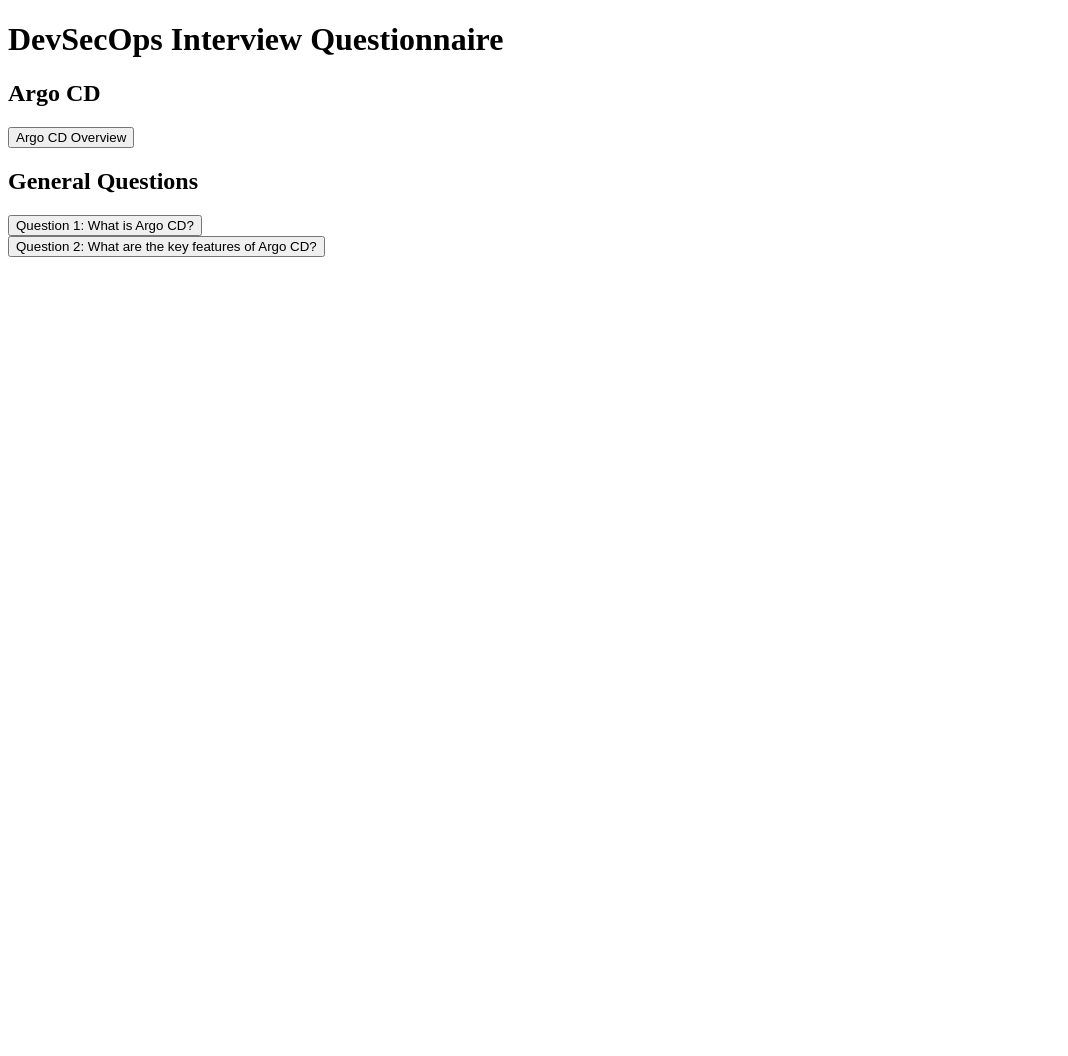
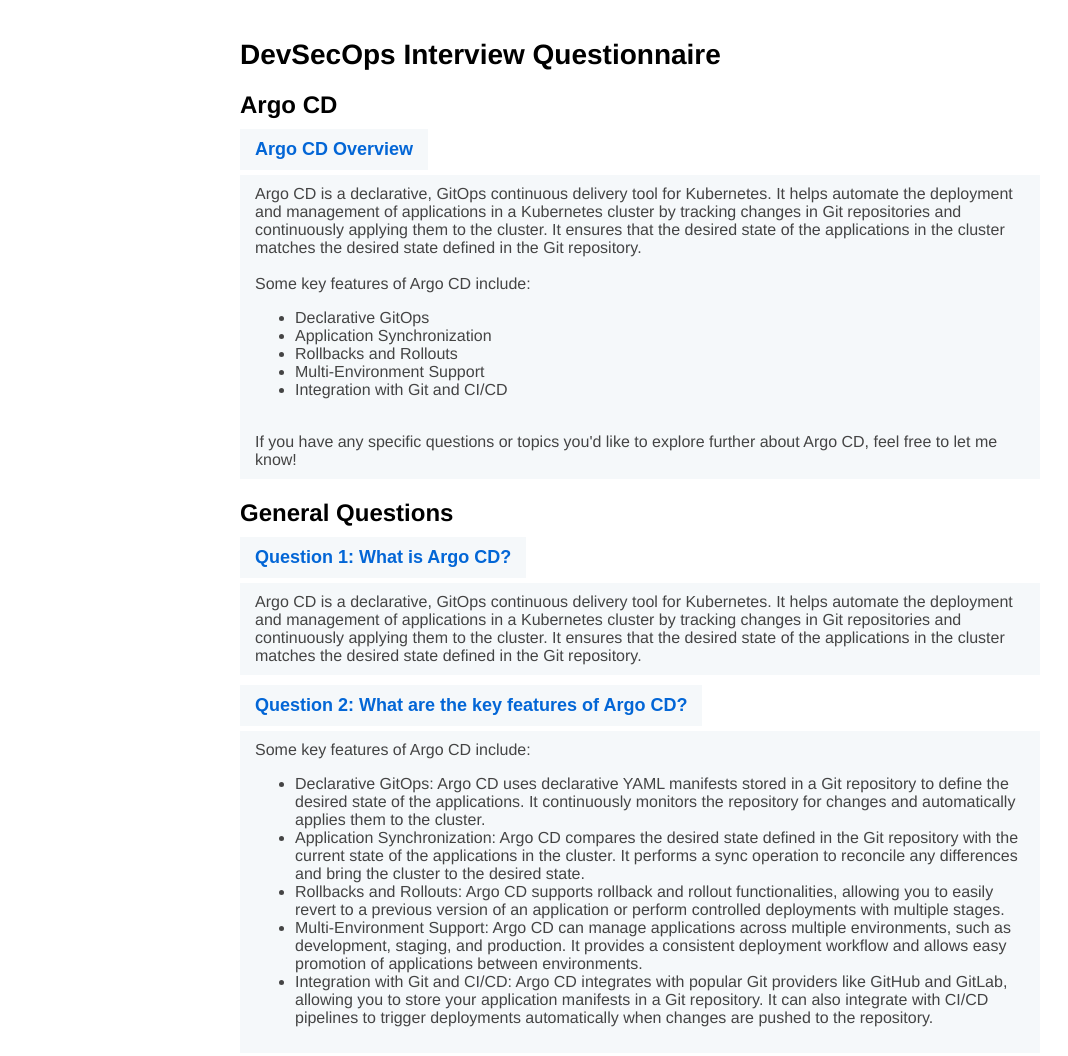
Before and after one commit to rupeshpanwar/DevSecOps-IQ, a plain HTML site: page index.html in a window 1280 px wide. Shown: the whole page, without its empty margins (0-1068 px from the left). Before the commit the page ends 800 px from the top, so only its background shows below. Drawn offline with Linux system fonts and the light colour scheme.

Commit message:
formating

```diff
--- a/index.html
+++ b/index.html
@@ -3,8 +3,40 @@
 <head>
   <title>FAQ</title>
   <style>
+    body {
+      font-family: 'Helvetica Neue', Arial, sans-serif;
+      padding: 20px;
+      max-width: 800px;
+      margin: 0 auto;
+    }
+
+    h1 {
+      font-size: 28px;
+      margin-bottom: 20px;
+    }
+
+    h2 {
+      font-size: 24px;
+      margin-bottom: 10px;
+    }
+
+    button {
+      background-color: #f5f8fa;
+      color: #0366d6;
+      font-size: 18px;
+      font-weight: bold;
+      border: none;
+      padding: 10px 15px;
+      margin-bottom: 5px;
+      cursor: pointer;
+    }
+
     .answer {
-      display: none;
+      background-color: #f5f8fa;
+      color: #444;
+      font-size: 16px;
+      padding: 10px 15px;
+      margin-bottom: 10px;
     }
   </style>
   <script>
```
